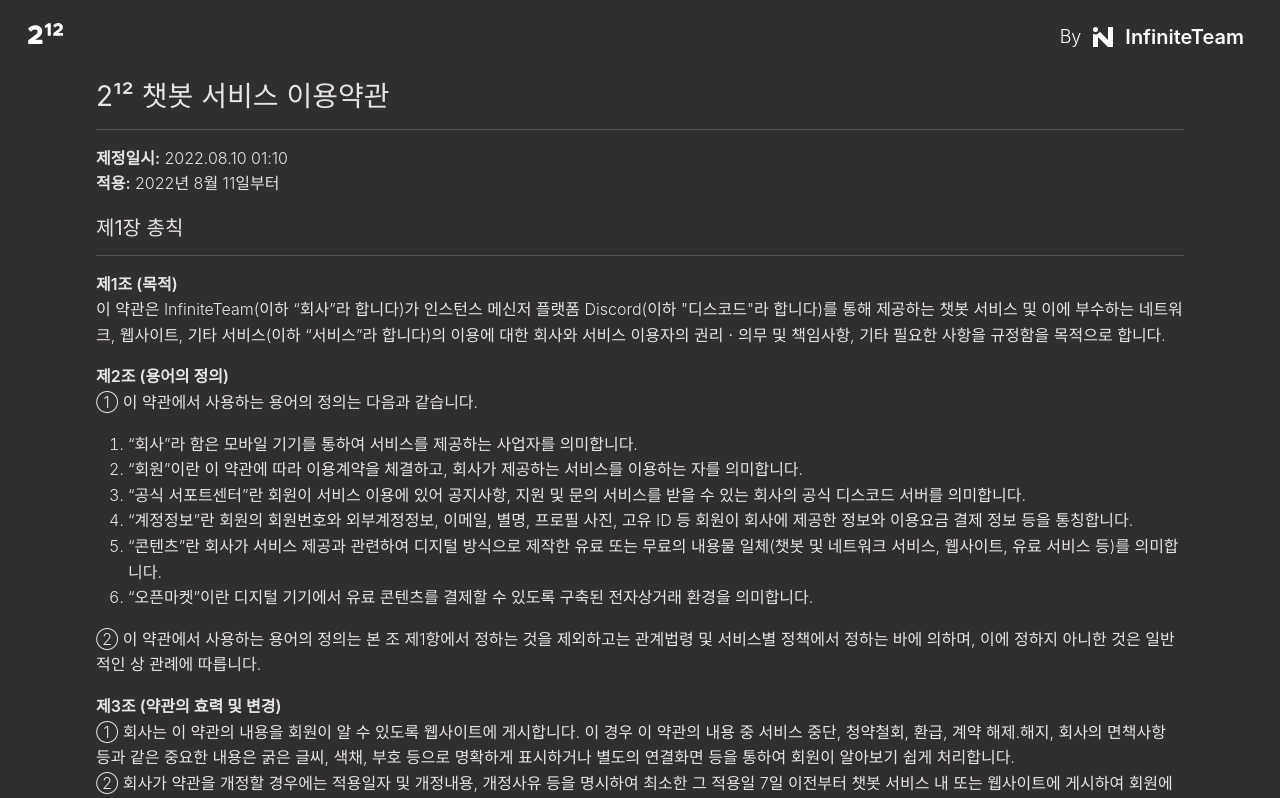
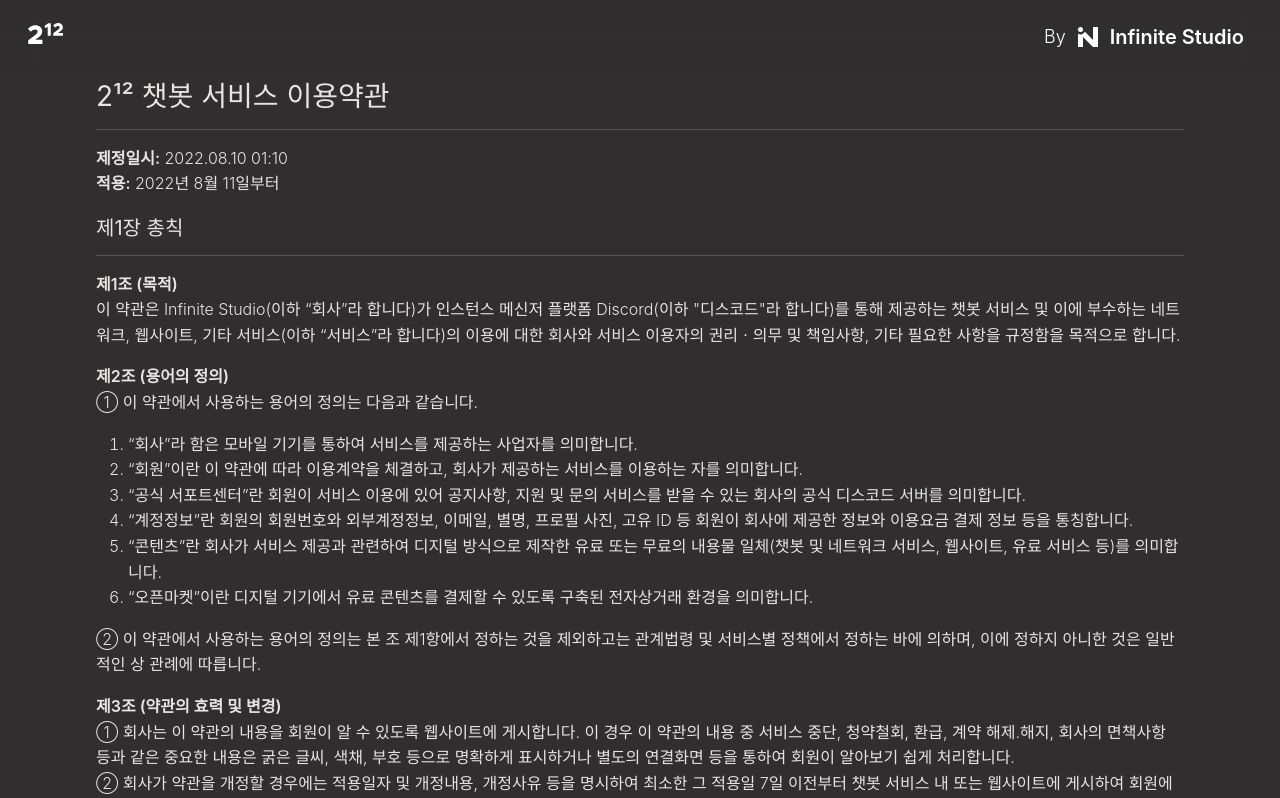
Before and after one commit to InfiniteTeam/4096-site, a Next.js app: page /tos in a window 1280 px wide. Shown: the top 798 px of the page. Built offline with nearby package versions, Linux system fonts and the light colour scheme; a web font is replaced by a local one.

Commit message:
fix: 변경된 팀 이름 적용

```diff
--- a/src/components/Layout.tsx
+++ b/src/components/Layout.tsx
@@ -15,7 +15,7 @@
       <div className="w-full text-zinc-400 z-50 pb-8">
         <div className="px-8 flex gap-8 items-center">
           <span className="font-semibold text-sm">
-            Copyright © 2022 InfiniteTeam All rights reserved.
+            Copyright © 2022 Infinite Studio All rights reserved.
           </span>
           <Link href="/tos">
             <a className="hover:text-white transition-all duration-300">
@@ -34,7 +34,7 @@
             href="https://inft.kr"
             target="_blank"
           >
-            Designed by InfiniteTeam
+            Designed by Infinite Studio
           </a>
         </div>
       </div>
--- a/src/components/Navbar.tsx
+++ b/src/components/Navbar.tsx
@@ -41,8 +41,8 @@
         rel="norefferrer"
       >
         <span className="font-light">By</span>
-        <Image src="/infiniteteam.svg" priority width={20} height={20} />
-        <span className="text-xl">InfiniteTeam</span>
+        <Image src="/infinite-studio.svg" priority width={20} height={20} />
+        <span className="text-xl">Infinite Studio</span>
       </a>
     </nav>
   );
--- a/src/docs/tos.md
+++ b/src/docs/tos.md
@@ -6,7 +6,7 @@
 #### 제1장 총칙
 
 **제1조 (목적)**
-이 약관은 InfiniteTeam(이하 “회사”라 합니다)가 인스턴스 메신저 플랫폼 Discord(이하 "디스코드"라 합니다)를 통해 제공하는 챗봇 서비스 및 이에 부수하는 네트워크, 웹사이트, 기타 서비스(이하 “서비스”라 합니다)의 이용에 대한 회사와 서비스 이용자의 권리ㆍ의무 및 책임사항, 기타 필요한 사항을 규정함을 목적으로 합니다.
+이 약관은 Infinite Studio(이하 “회사”라 합니다)가 인스턴스 메신저 플랫폼 Discord(이하 "디스코드"라 합니다)를 통해 제공하는 챗봇 서비스 및 이에 부수하는 네트워크, 웹사이트, 기타 서비스(이하 “서비스”라 합니다)의 이용에 대한 회사와 서비스 이용자의 권리ㆍ의무 및 책임사항, 기타 필요한 사항을 규정함을 목적으로 합니다.
 
 **제2조 (용어의 정의)**
 ① 이 약관에서 사용하는 용어의 정의는 다음과 같습니다.
--- a/src/pages/index.tsx
+++ b/src/pages/index.tsx
@@ -297,7 +297,7 @@
             <div className="mt-auto w-full text-zinc-400 z-50">
               <div className="px-8 flex flex-col sm:flex-row gap-8 items-center">
                 <span className="font-semibold text-sm">
-                  Copyright © 2022 InfiniteTeam All rights reserved.
+                  Copyright © 2022 Infinite Studio All rights reserved.
                 </span>
                 <Link href="/tos">
                   <a className="hover:text-white transition-all duration-300">
@@ -316,7 +316,7 @@
                   href="https://inft.kr"
                   target="_blank"
                 >
-                  Designed by InfiniteTeam
+                  Designed by Infinite Studio
                 </a>
               </div>
             </div>
```
Also changed, not shown: public/infinite-studio.svg (renamed from public/infiniteteam.svg), 1 other file (tests, documents, lock files or other folders).
